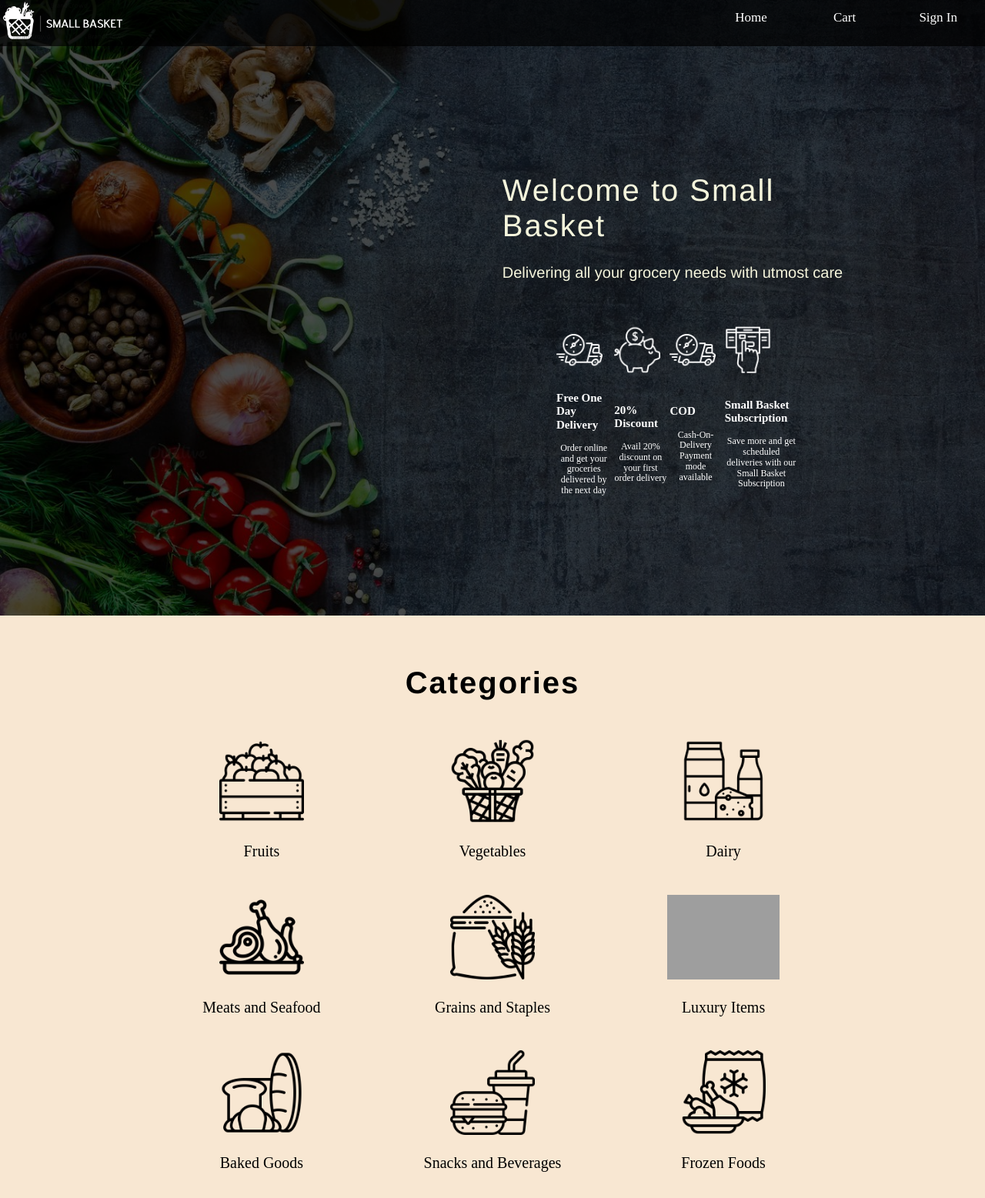
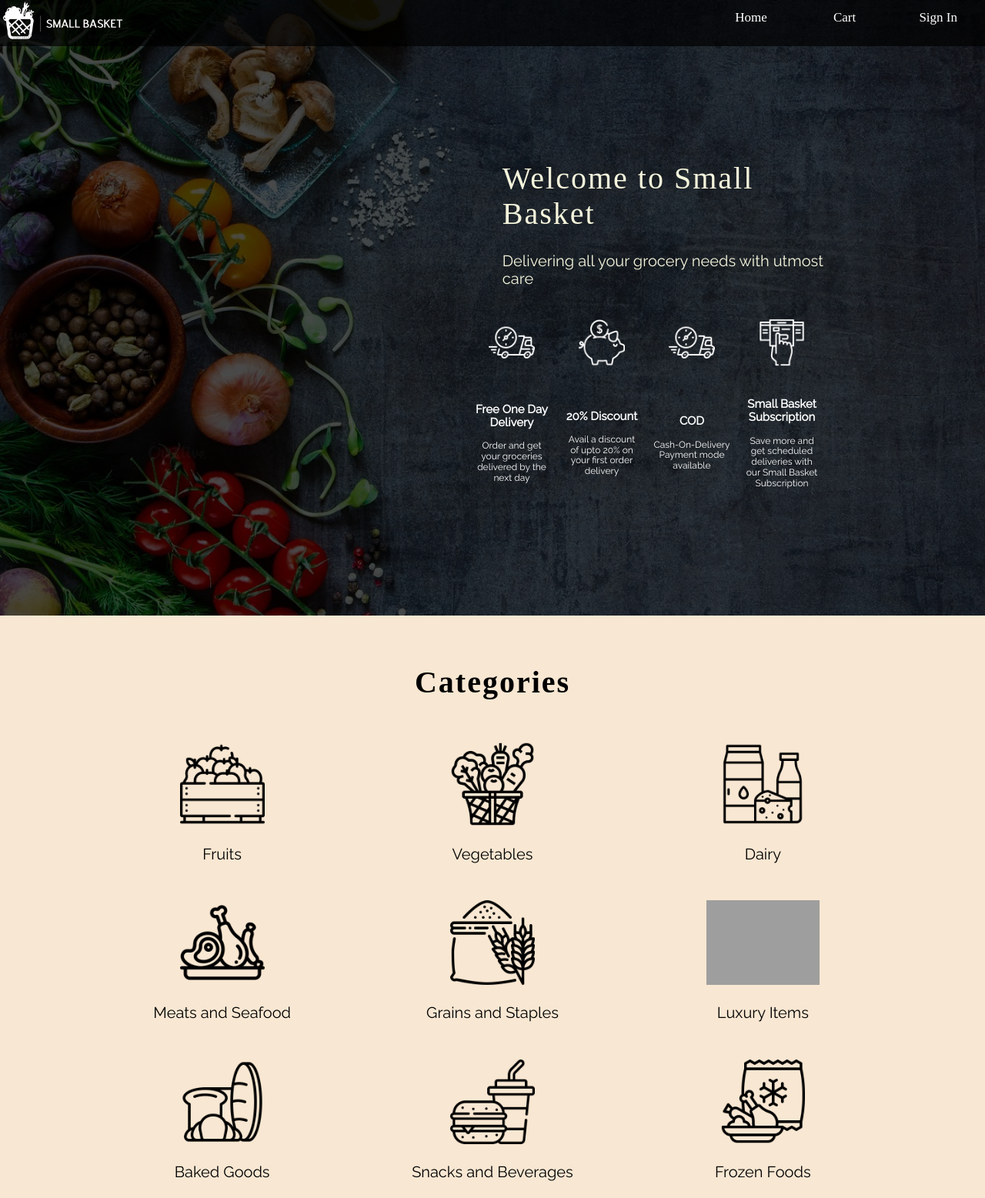
Before and after one commit to apxxxva784/Small-Basket, a Django app: page / in a window 1280 px wide. Shown: the whole page at 77% size. Before the commit the page ends 1523 px from the top, so only its background shows below. Run offline with Django 3.2, Linux system fonts and the light colour scheme; grey boxes are pictures that could not be loaded.

Commit message:
fixed table issues

```diff
--- a/home/static/home/base.css
+++ b/home/static/home/base.css
@@ -2,6 +2,7 @@ body, html {
     height: 100%;
     margin: 0%;
     font-size:20px;
+    font-family:  'Merriweather', serif;
   }
 
 .topnav {
--- a/home/static/home/homepage.css
+++ b/home/static/home/homepage.css
@@ -2,14 +2,14 @@ body{
     background-color: rgba(248, 231, 210, 0.993);
 }
 
-  .overlay {
+.overlay {
     background-color: rgba(0, 0, 0, 0.7);
     top: 0;
     left: 0;
     width: 100%;
     height: 100%;
 
-  }
+}
 
 #cover
 {
@@ -34,7 +34,7 @@ body{
 
 .welcome h1
 {
-    font-family: Helvetica, sans-serif, Arial;
+    font-family: 'Merriweather', serif;
     font-weight: lighter;
     color: beige;
     letter-spacing: 2px;
@@ -42,7 +42,7 @@ body{
 }
 
 .welcome p{
-    font-family: Helvetica, sans-serif, Arial;
+    font-family: 'Raleway', sans-serif;
     font-weight: lighter;
     color: beige;
     font-size: 100%;
@@ -59,24 +59,30 @@ body{
     position: absolute;
     top: 75%;
     left: 75%;
+    right: -20%;
     transform: translate(-75%, -75%);
+    border-spacing: 20px;
+    font-family: 'Raleway', sans-serif;
 }
 
 .services table{
-
-  border-spacing: 20px;
+    width: 100%;
+    border-spacing: 20px;
 }
 
 .services p{
-    text-align: left;
+    text-align: justify;
+    font-family: 'Raleway', sans-serif;
+
 }
 
-.services table td{
-    text-align:left;
-    width: 50px;
+.services td{
+    text-align:center;
+    margin-left: 15px;
+    width: 100px;
     overflow: hidden;
     display: inline-block;
-    white-space: nowrap;
+    white-space: normal;
 
 }
 
@@ -96,7 +102,7 @@ body{
     color: black;
     margin:5% auto 0 auto;
     text-align: center;
-    font-family: Helvetica, sans-serif, Arial;
+    font-family: 'Merriweather', serif, 'Raleway', sans-serif;
 
     letter-spacing: 2px;
     font-size: 200%;
@@ -104,6 +110,7 @@ body{
 
 .categories table{
     margin: 2% auto ;
+    font-family: 'Raleway', sans-serif;
 }
 
 .categories img{
--- a/home/templates/home/base.html
+++ b/home/templates/home/base.html
@@ -1,7 +1,13 @@
 {%load static%}
 <!DOCTYPE html>
 <html>
+    <meta charset="UTF-8">
+    <meta http-equiv="X-UA-Compatible" content="IE=edge">
+    <meta name="viewport" content="width=device-width, initial-scale=1.0">
+
     <head>
+        <link href="https://fonts.googleapis.com/css2?family=Playfair+Display&display=swap" rel="stylesheet">
+        <link href='https://fonts.googleapis.com/css?family=Raleway' rel='stylesheet'>
         <title>Small Basket</title>
         <link rel="stylesheet" href="{% static 'home/grid.css' %}">
         <link rel="stylesheet" href="{% static 'home/base.css' %}">
--- a/home/templates/home/homepage.html
+++ b/home/templates/home/homepage.html
@@ -28,11 +28,11 @@
             <tr>
                 <td>
                     <h3>Free One Day Delivery</h3>
-                    <p>Order online and get your groceries delivered by the next day</p>
+                    <p>Order and get your groceries delivered by the next day</p>
                 </td>
                 <td>
                     <h3>20% Discount</h3>
-                    <p>Avail 20% discount on your first order delivery</p>
+                    <p>Avail a discount of upto 20% on your first order delivery</p>
                 </td>
                 <td>
                     <h3>COD</h3>
```
